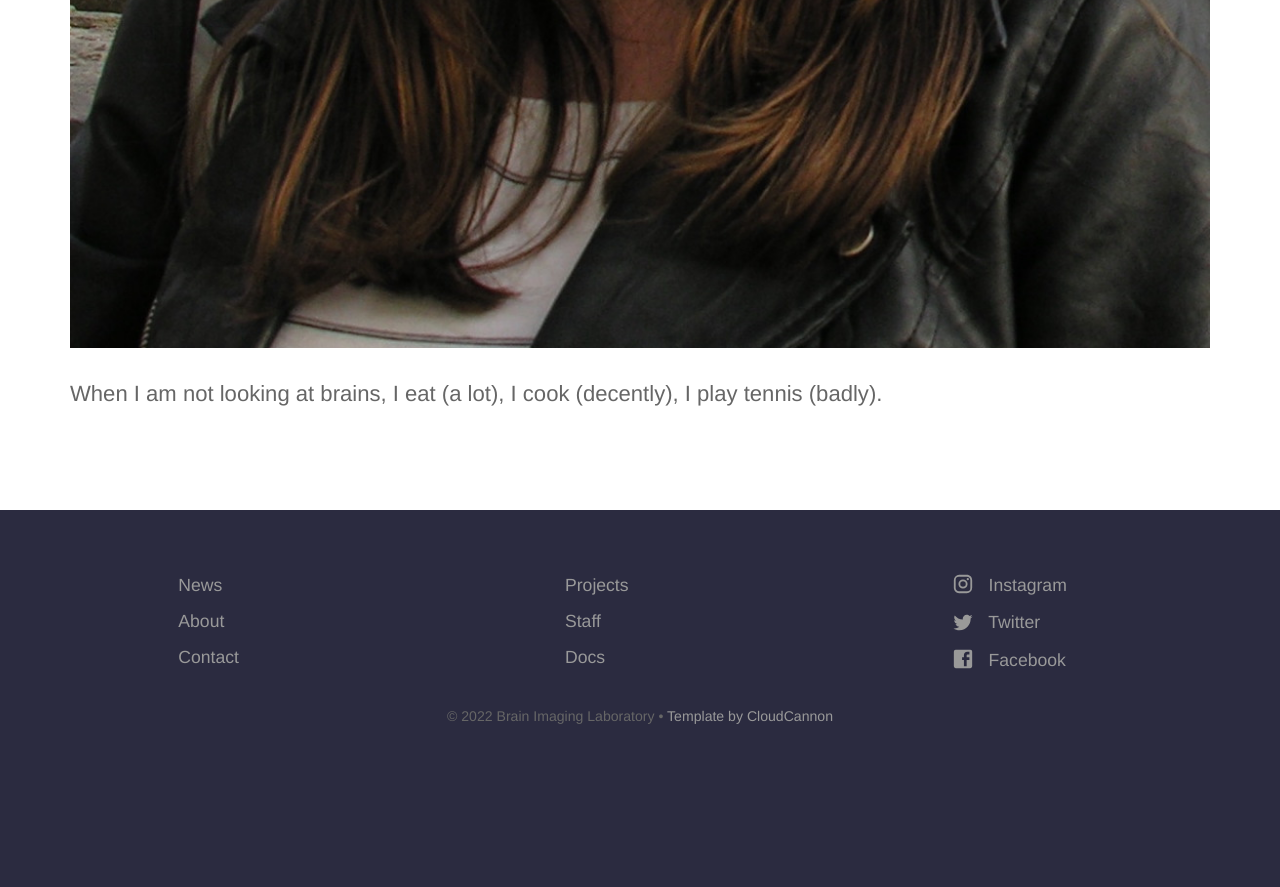
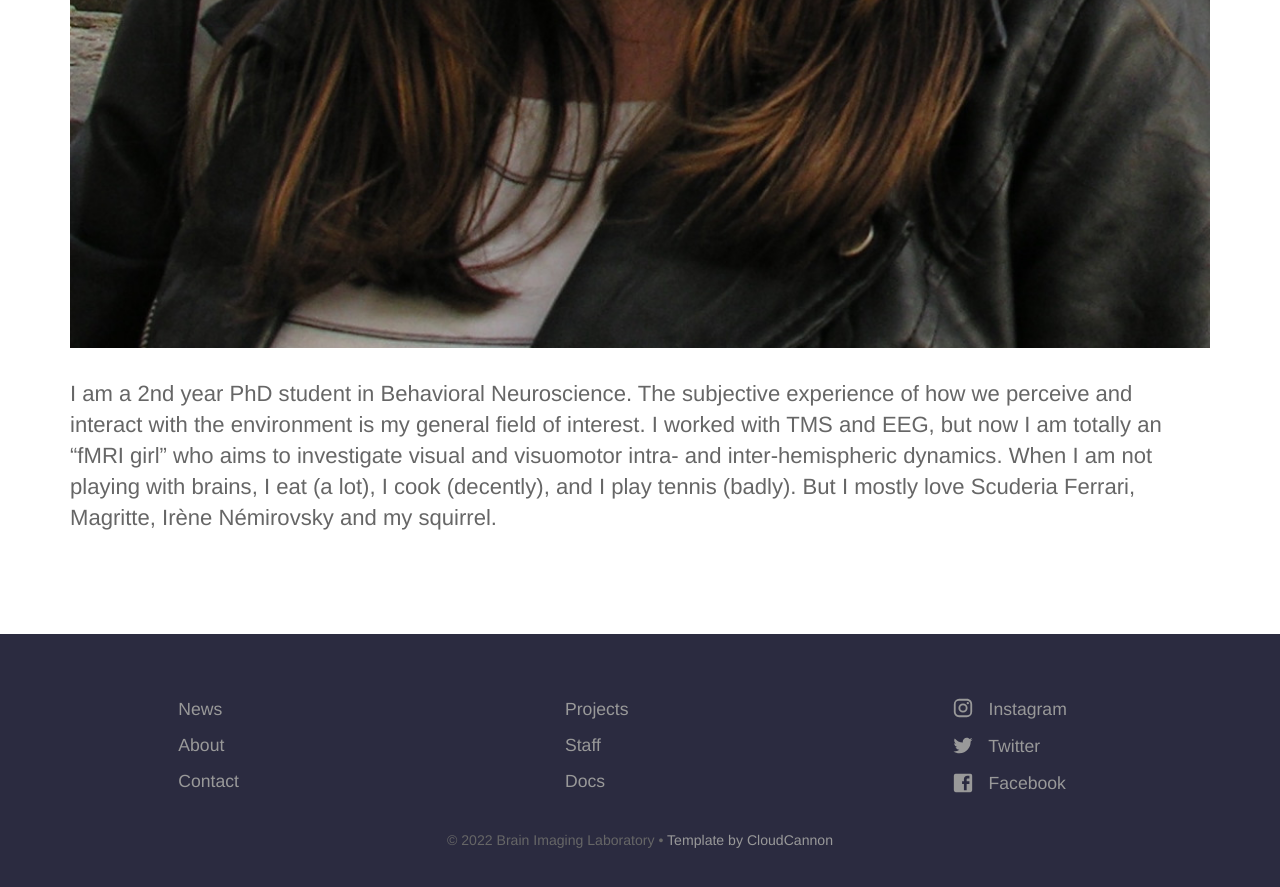
Before and after one commit to sapienza-brain-imaging-lab/sapienza-brain-imaging-lab.github.io, a Jekyll site: the page built from _staff/federica.md, in a window 1280 px wide and 900 px high, scrolled down 1193 px. Shown: the top 887 px of the window. Built offline with Jekyll 4.4.1, drawn with Linux system fonts in a browser that asks for light colours; before the commit the page ends 1970 px from its top, so only the background shows below that.

Commit message:
Description updated

```diff
--- a/_staff/federica.md
+++ b/_staff/federica.md
@@ -5,4 +5,4 @@ order: 4
 image_path: /images/staff/federica.jpg
 layout: person
 ---
-When I am not looking at brains, I eat (a lot), I cook (decently), I play tennis (badly).
+I am a 2nd year PhD student in Behavioral Neuroscience. The subjective experience of how we perceive and interact with the environment is my general field of interest. I worked with TMS and EEG, but now I am totally an "fMRI girl" who aims to investigate visual and visuomotor intra- and inter-hemispheric dynamics. When I am not playing with brains, I eat (a lot), I cook (decently), and I play tennis (badly). But I mostly love Scuderia Ferrari, Magritte, Irène Némirovsky and my squirrel.
```
Also changed, not shown: staff.html (line endings or trailing spaces).
